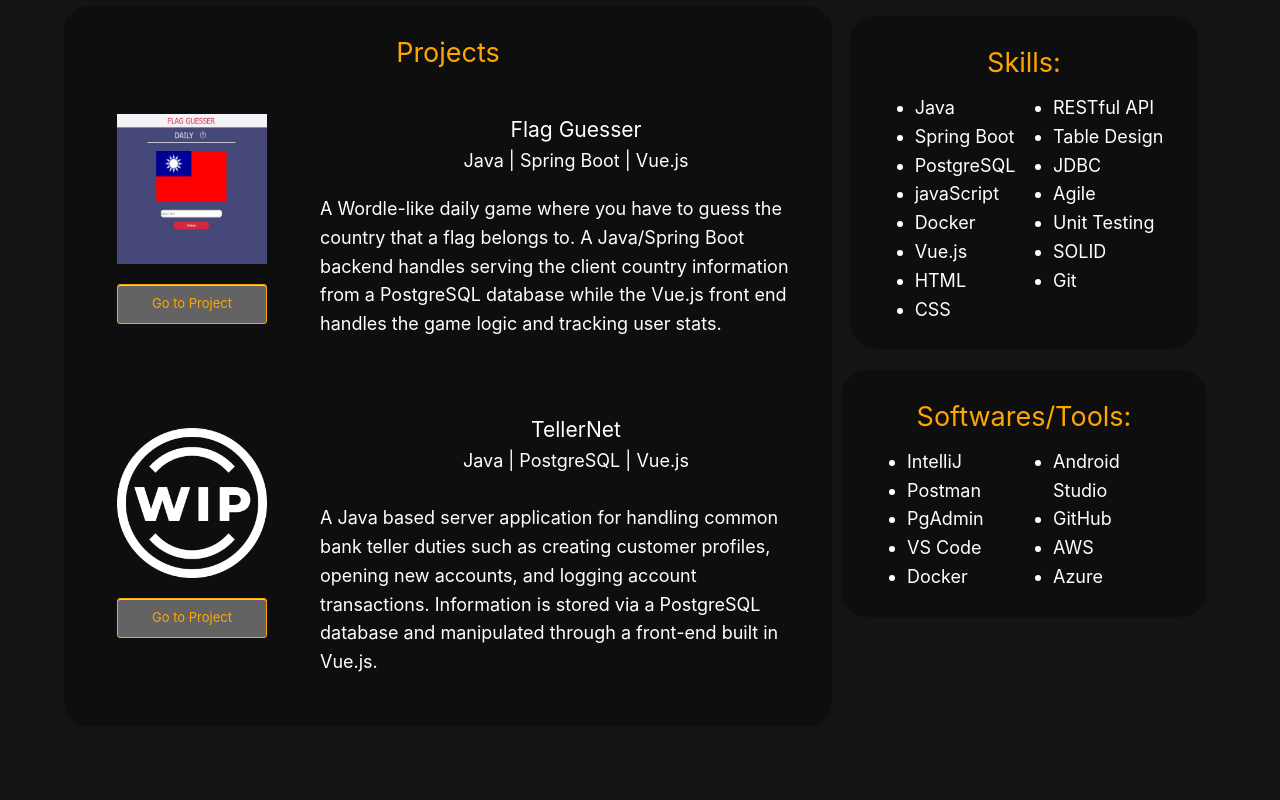
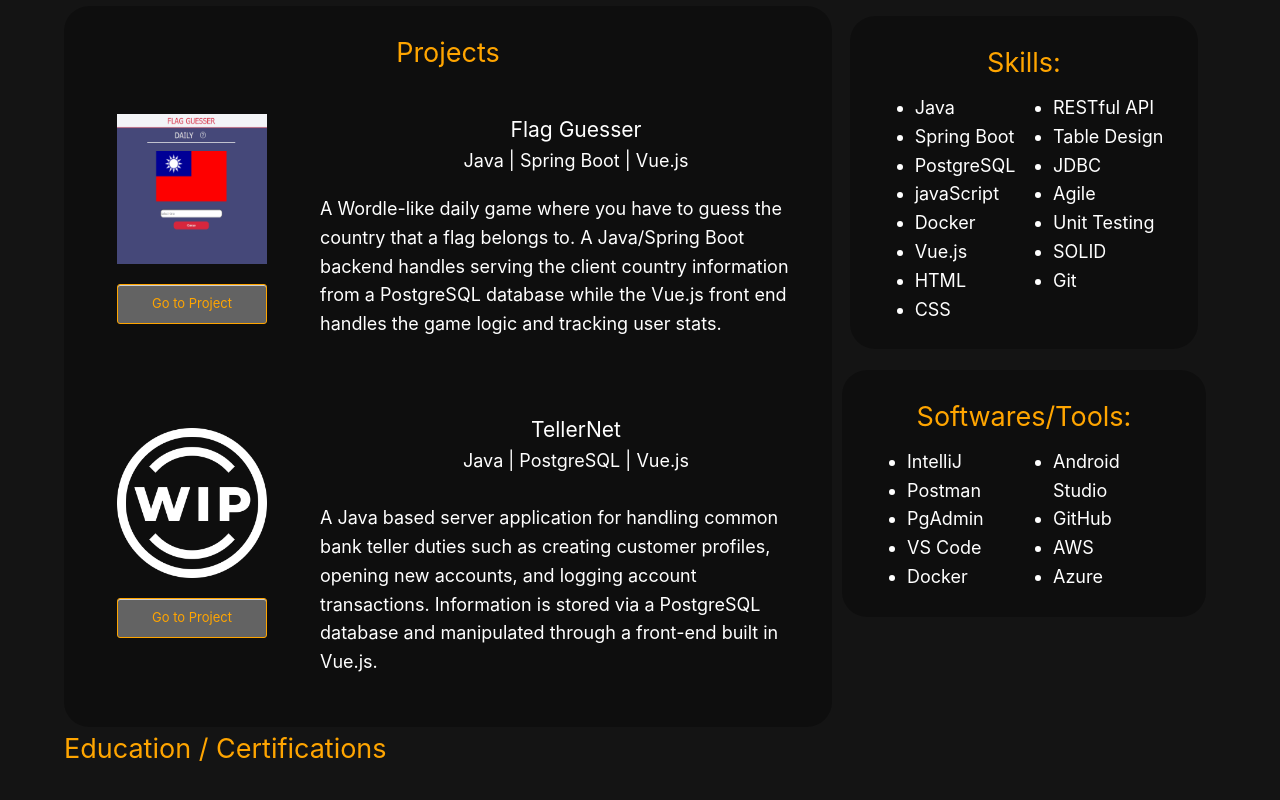
Before and after one commit to Skeffy/skeffy.github.io, a Vue app: page / in a window 1280 px wide. Shown: the part 644-1444 px from the top of the page. Built offline with nearby package versions, Linux system fonts and the light colour scheme.

Commit message:
Now includes education component in content div

```diff
--- a/src/App.vue
+++ b/src/App.vue
@@ -3,6 +3,7 @@ import PageHeader from './components/PageHeader.vue';
 import Bio from './components/Bio.vue';
 import Projects from './components/Projects.vue';
 import List from './components/List.vue';
+import Education from './components/Education.vue';
 </script>
 
 <template>
@@ -16,6 +17,7 @@ import List from './components/List.vue';
           <List :list="$store.state.skills"/>
           <List :list="$store.state.softwares"/>
         </div>
+        <Education />
       </div>
     </main>
   </div>
```
